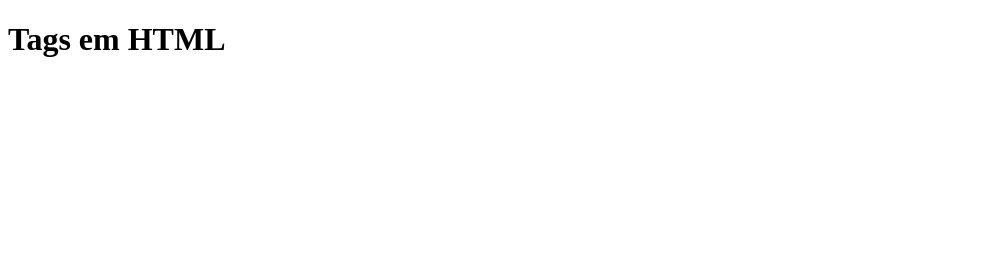
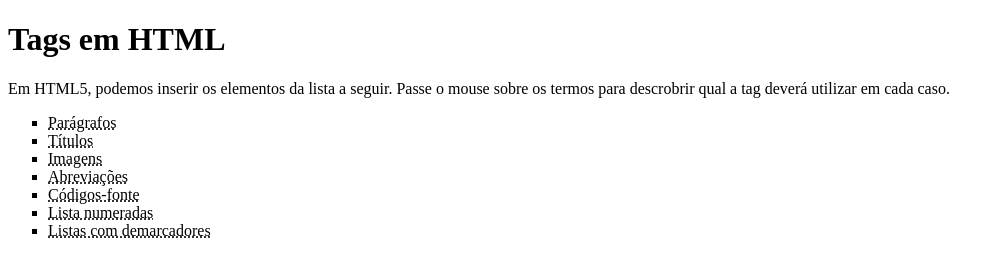
Before and after one commit to cleber795/HTML5-CSS3, a plain HTML site: page Desafios/modulo-01/d006/index.html in a window 1280 px wide. Shown: the whole page, without its empty margins (0-1004 px from the left). Drawn offline with Linux system fonts and the light colour scheme.

Commit message:
d006
Desafio das Tags

```diff
--- a/Desafios/modulo-01/d006/index.html
+++ b/Desafios/modulo-01/d006/index.html
@@ -7,5 +7,15 @@
 </head>
 <body>
     <h1>Tags em HTML</h1>
+    <p>Em HTML5, podemos inserir os elementos da lista a seguir. Passe o mouse sobre os termos para descrobrir qual a tag deverá utilizar em cada caso.</p>
+    <ul type="square">
+        <li><abbr title="Use a tag <p>">Parágrafos</abbr>
+        <li><abbr title="Use a tag <h1>">Títulos</abbr>
+        <li><abbr title="Use a tag <img>">Imagens</abbr>
+        <li><abbr title="Use a tag <abbr>">Abreviações</abbr>
+        <li><abbr title="Use a tag <code>">Códigos-fonte</abbr>
+        <li><abbr title="Use a tag <ol>">Lista numeradas</abbr>
+        <li><abbr title="Use a tag <ul>">Listas com demarcadores</abbr>
+    </ul>
 </body>
 </html>
```
